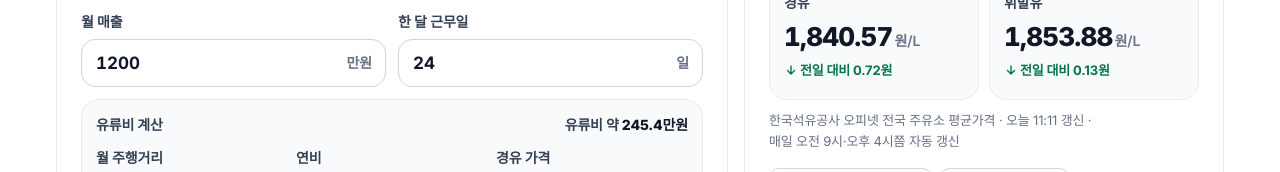
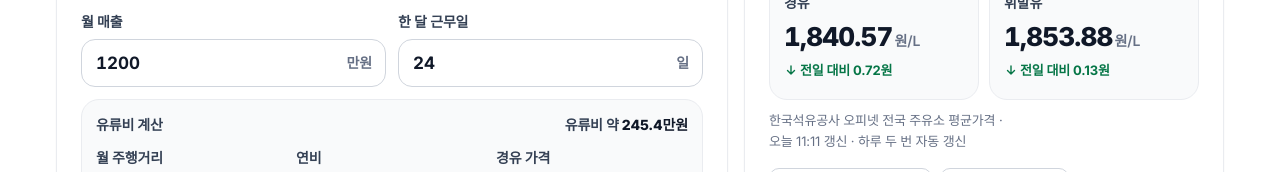
Before and after one commit to wjanffb23/woojin, a plain HTML site: page index.html in a window 1280 px wide. Shown: the part 2540-2712 px from the top of the page. Drawn offline with Linux system fonts and the light colour scheme.

Commit message:
Add files via upload

```diff
--- a/index.html
+++ b/index.html
@@ -2296,7 +2296,7 @@ a.contact-card .contact-num { color: var(--primary-ink); user-select: auto; }
   };
   /* 한국 시간 기준 오늘 날짜('2026-10-21') */
   const todayKST = () => new Date(Date.now() + 9 * 3600000).toISOString().slice(0, 10);
-  const FUEL_AUTO = '<span class="nw">매일 오전 9시·오후 4시쯤 자동 갱신</span>';
+  const FUEL_AUTO = '<span class="nw">하루 두 번 자동 갱신</span>';
   const renderFuel = () => {
     const daily = FUEL.basis === 'day';
     const today = todayKST();
```
